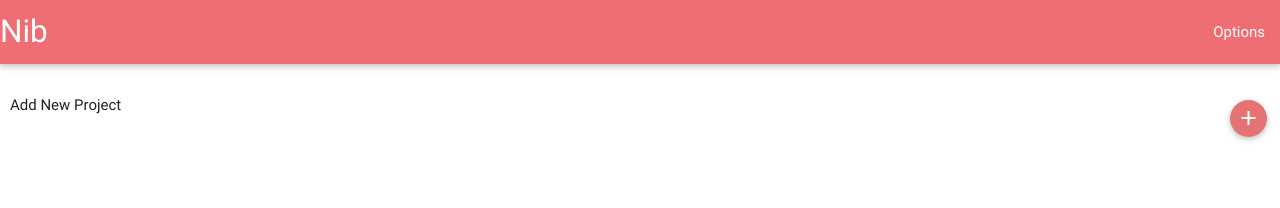
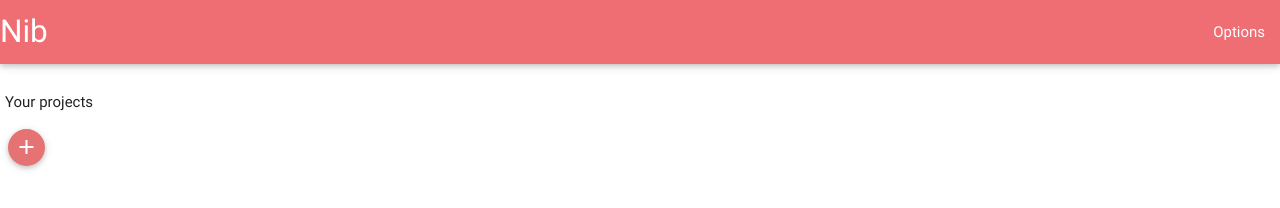
Before and after one commit to munrocape/302-group-7, a website: page Nib/data/dropdown/dropdown.html in a window 1280 px wide. Drawn offline with Linux system fonts and the light colour scheme.

Commit message:
Added empty project placeholder, fiddled with some CSS for presentation

```diff
--- a/Nib/data/css/dropdown.css
+++ b/Nib/data/css/dropdown.css
@@ -41,7 +41,6 @@
 }
 
 .app_body {
-	padding: 5px;
 	margin: 5px;
 }
 
@@ -53,5 +52,5 @@
 }
 
 #projects {
-	padding-top: 5px;
+  margin-bottom:15px;
 }
--- a/Nib/data/dropdown/dropdown.html
+++ b/Nib/data/dropdown/dropdown.html
@@ -19,11 +19,12 @@
 		<!-- Main page -->
 		<div id="main">
 			<div class="app_body">
-				<h6 id="addNew">Add New Project</h6>
-				<a class="btn-floating waves-effect waves-light red lighten-2 right button" href="#">
+				<h6>Your projects</h6>
+				<div id="projects"></div>
+				<a id='addNewProject' class="btn-floating waves-effect waves-light red lighten-2 left button" href="#">
 					<i class="small material-icons" id="addNewProject">add</i>
 				</a>
-				<div id="projects"></div>
+
 			</div>
 		</div>
 
--- a/Nib/data/js/dropdownContentScript.js
+++ b/Nib/data/js/dropdownContentScript.js
@@ -76,6 +76,9 @@ $("#addNewAuthors").click(function(){
 self.port.on(HOME, function (storage) {
 	$('#projects').empty();
 	showHome();
+	if (storage.length == 0) {
+		$('#projects').append("You don't have any projects! Press the + below to create one.</p>");
+	}
 	for (let i = 0; i < storage.length; i++){
 		if ($('#' + i).val() === 'null' || $('#' + i).val() === '') {
 			continue;
```
